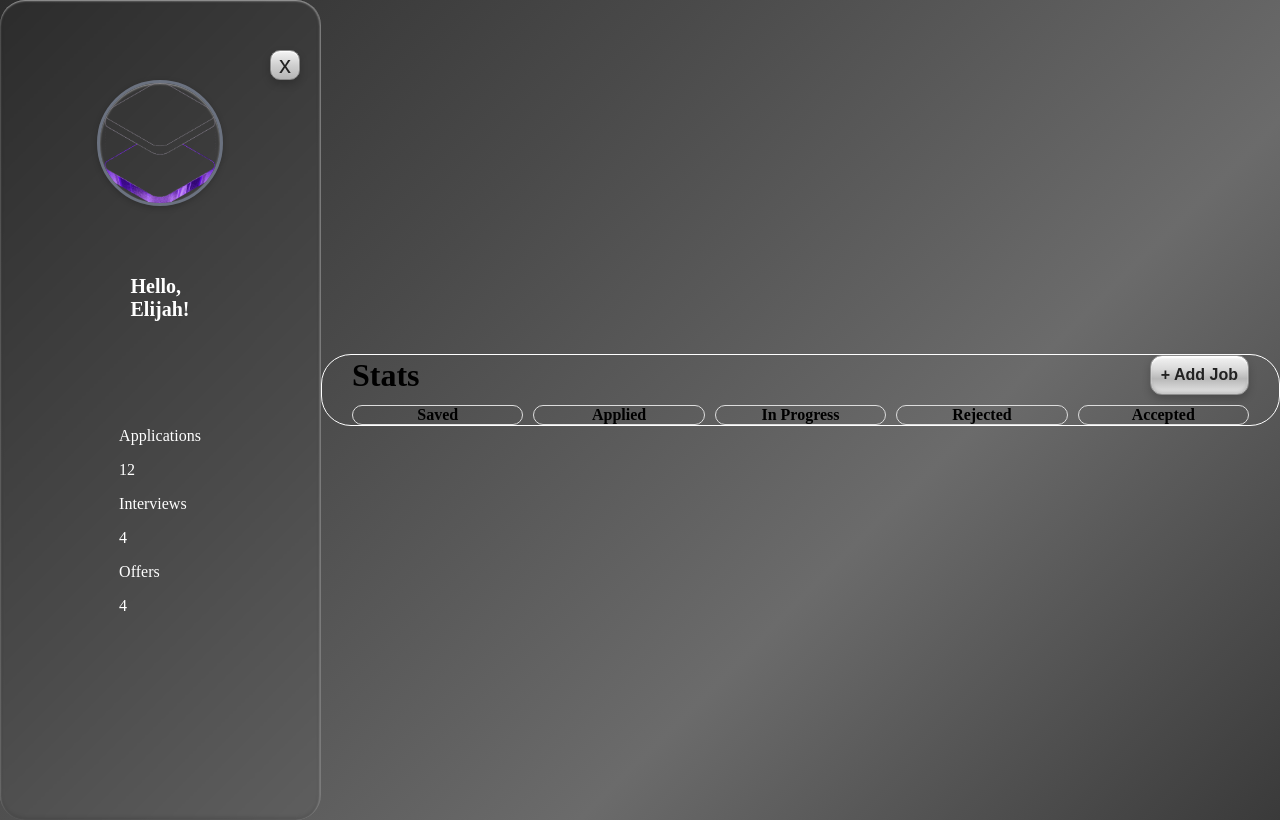
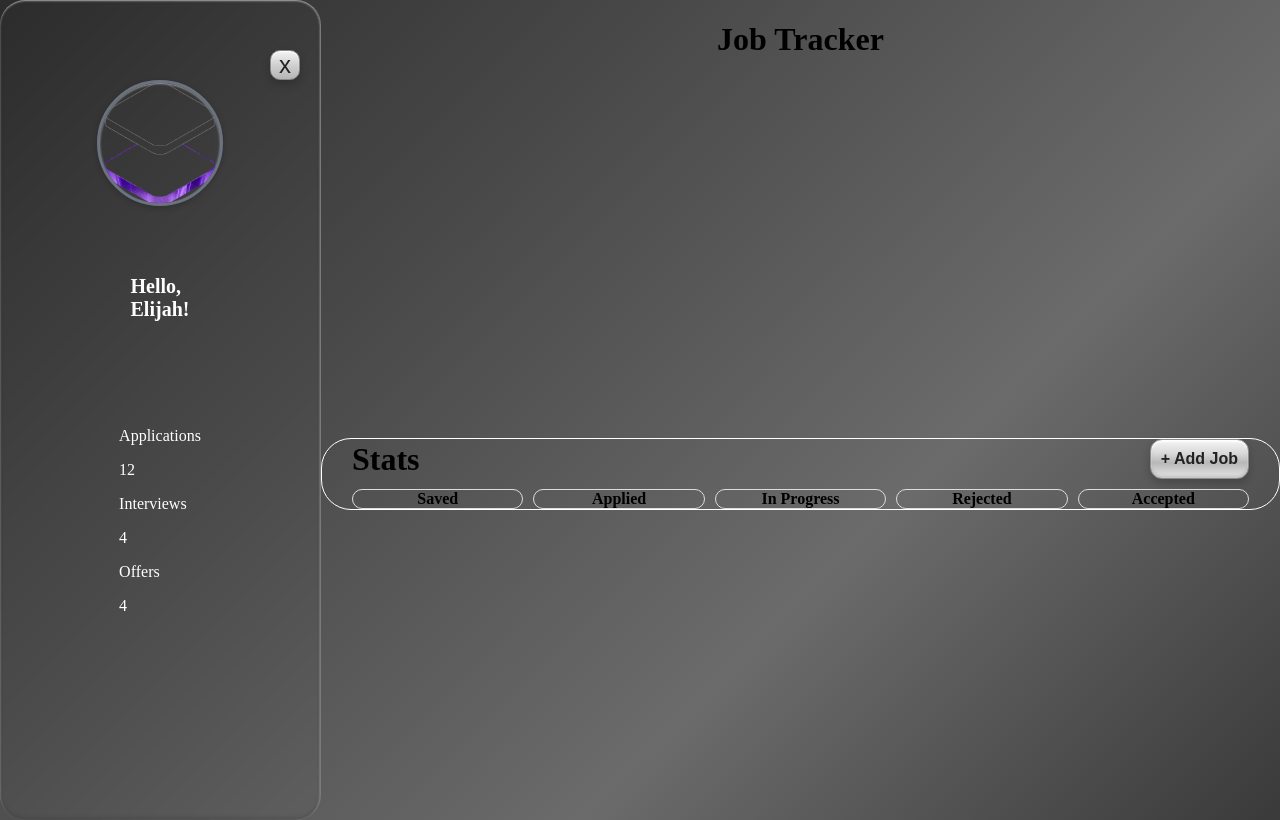
Before and after one commit to ElijahSWilliams/jobTracker, a React (Vite) app: page / in a window 1280 px wide. Built offline with nearby package versions, Linux system fonts and the light colour scheme.

Commit message:
Header Placed

```diff
--- a/src/App.css
+++ b/src/App.css
@@ -5,7 +5,8 @@
 
 .app__main {
 flex: 1;
-display: flex;
-justify-content: center;
-align-items: center;
+/* display: flex; */
+text-align: center;
+/* justify-content: center;
+align-items: center; */
 }
--- a/src/App.tsx
+++ b/src/App.tsx
@@ -1,7 +1,7 @@
 import { useState } from 'react'
 
 import './App.css'
-
+import Header from './Header/Header'
 import Main from './Main/Main'
 import Profile from './Profile/Profile'
 import profileImage from "./assets/hero.png"
@@ -27,8 +27,14 @@ function App() {
       ]} />
 
       <div className='app__main'>
+        <Header />
         <Routes>
+
+
           <Route path='/' element={<Main />} />
+
+          {/* <section></section>
+          <section></section> */}
         </Routes>
       </div>
     </div>
--- a/src/Header/Header.css
+++ b/src/Header/Header.css
@@ -1,16 +1,10 @@
-/* .header {
-background-color: white;
-display: flex;
-flex-direction: row;
-height: 100px;
-width: 100%;
+.header {
+/* display: flex;
+flex-direction: column; */
 
 
 }
 
 .header__title {
-    margin-top: 0px;
-    color: black;
 
 }
- */
--- a/src/Header/Header.tsx
+++ b/src/Header/Header.tsx
@@ -1,14 +1,13 @@
-/* import "./Header.css";
+import "./Header.css";
 
 type HeaderProps = {};
 
 function Header({ }: HeaderProps) {
     return (
         <div className="header">
-            <h1 className="header__title">Placeholder Title</h1>
-            <button> + Add Job</button>
+            <h1 className="header__title">Job Tracker</h1>
         </div>
     );
 }
 
-export default Header; */
+export default Header;
--- a/src/Main/Main.css
+++ b/src/Main/Main.css
@@ -13,6 +13,9 @@ bottom: 20px;
 flex: 1;
 
 padding: 0px 30px;
+margin: 0 auto;
+margin-top: 400px;
+
 }
 
 .main__header {
```
